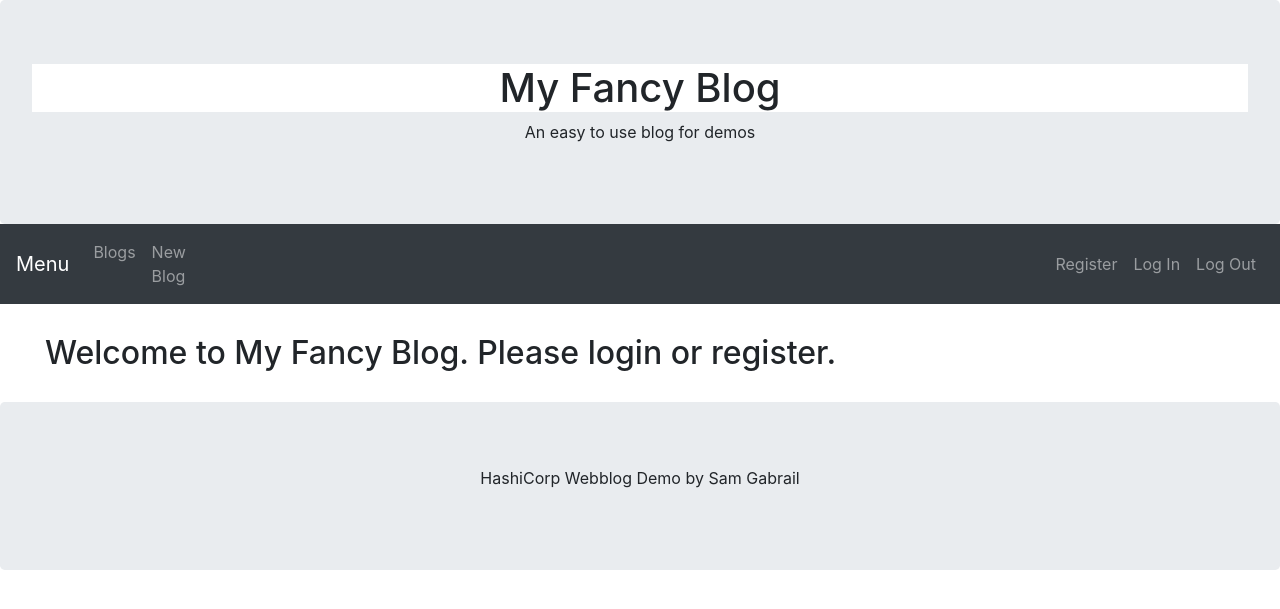
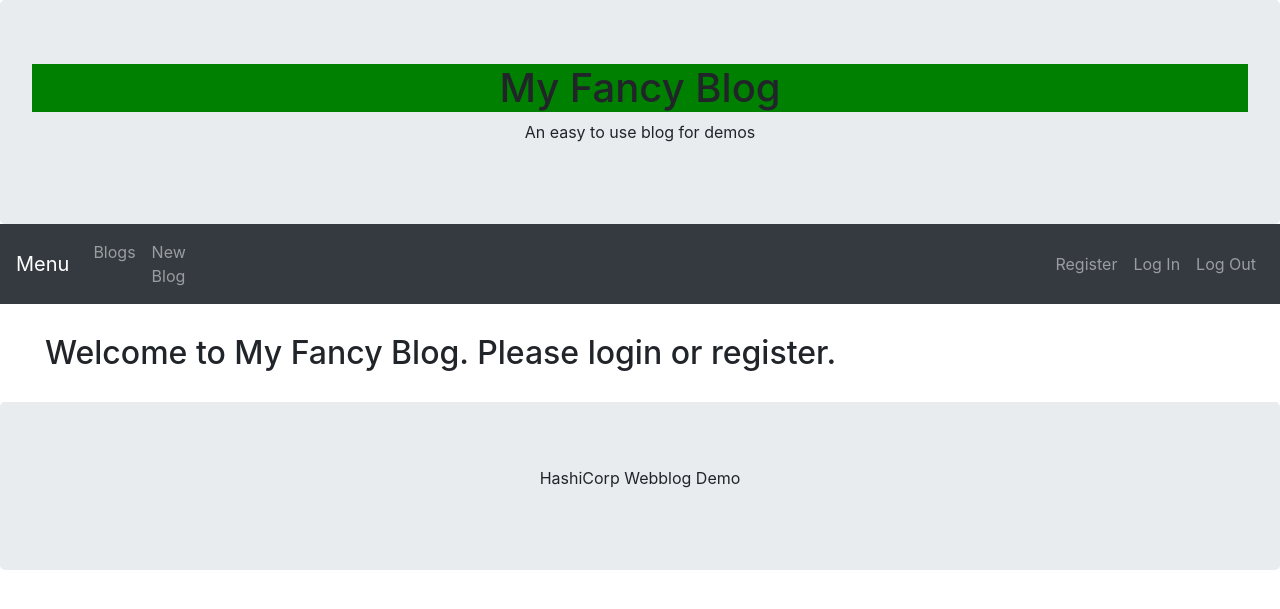
Before and after one commit to mshiekh/newproject, a Python web app: template Application/app/templates/home.html in a window 1280 px wide. Shown: the top 609 px of the page. Run offline with Jinja, Linux system fonts and the light colour scheme; the template is opened without the code that fills it, so the values that code supplies are empty; some libraries are stand-ins or nearby versions.

Commit message:
updated color green

```diff
--- a/Application/app/templates/base.html
+++ b/Application/app/templates/base.html
@@ -14,7 +14,7 @@
 <body>
     <header>
         <div class="jumbotron text-center" style="margin-bottom:0">
-            <h1 style="background-color: white;">My Fancy Blog</h1>
+            <h1 style="background-color: green;">My Fancy Blog</h1>
             <p>An easy to use blog for demos</p>
         </div>
         <nav class="navbar navbar-expand-sm bg-dark navbar-dark">
@@ -56,7 +56,7 @@
 
 
     <div class="jumbotron text-center" style="margin-bottom:0">
-        <p>HashiCorp Webblog Demo by Sam Gabrail</p>
+        <p>HashiCorp Webblog Demo</p>
     </div>
 </body>
 
```
